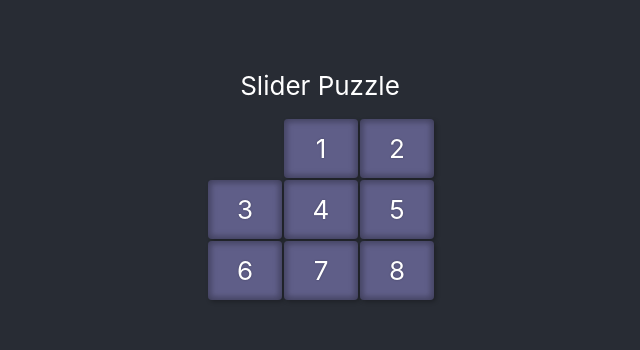
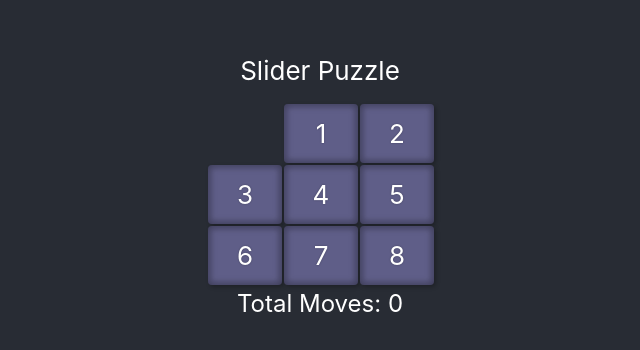
Before and after one commit to mikehn/react-slider-puzzle, a React (Create React App) app: page / in a window 1280 px wide. Shown: the part 214-564 px from the top of the page, without its empty margins (320-960 px from the left). Built offline with nearby package versions, Linux system fonts and the light colour scheme.

Commit message:
Added win logic and move counter

```diff
--- a/src/Board.jsx
+++ b/src/Board.jsx
@@ -9,7 +9,9 @@ class Board extends Component {
         // Note: you should avoid placing view elements in state,
         //       state elements should only be changed by state functions
         this.state = {
-            board: this.initBord(SIZE)
+            board: this.initBord(SIZE),
+            moves: 0,
+            isWin: false,
         }
     }
 
@@ -47,9 +49,25 @@ class Board extends Component {
         if (emptyIndex) {
             boardCopy[i][j] = 0;
             boardCopy[emptyIndex.i][emptyIndex.j] = moveValue;
-            this.setState({board:boardCopy})
+            let isWin = this.checkWin(boardCopy);
+            this.setState((prevState) => ({
+                board: boardCopy,
+                moves: prevState.moves + 1,
+                isWin,
+            }));
         }
         return emptyIndex;
+    }
+
+    checkWin(board) {
+        let size = board.length;
+        let boxCount = size * size - 1;
+
+        for (let i = 0; i < boxCount; ++i) {
+            if (board[Math.floor(i / size)][i % size] != (i + 1))
+                return false;
+        }
+        return true;
     }
 
     /**
@@ -60,7 +78,7 @@ class Board extends Component {
     getRow = (rowData, i) => {
         return (
             <div key={i} className="slider-row">
-                {rowData.map((bNum, idx) => <Box key={bNum} boxNumber={bNum} onClick={() => this.move(i,idx)} />)}
+                {rowData.map((bNum, idx) => <Box key={bNum} boxNumber={bNum} onClick={() => this.move(i, idx)} />)}
             </div>
         );
     }
@@ -70,6 +88,9 @@ class Board extends Component {
         return (
             <div className="slider-board">
                 {rows}
+                <span className="slider-msg">
+                    {this.state.isWin ? "Winner !!!" : `Total Moves: ${this.state.moves}`}
+                </span>
             </div>
         );
     }
```
